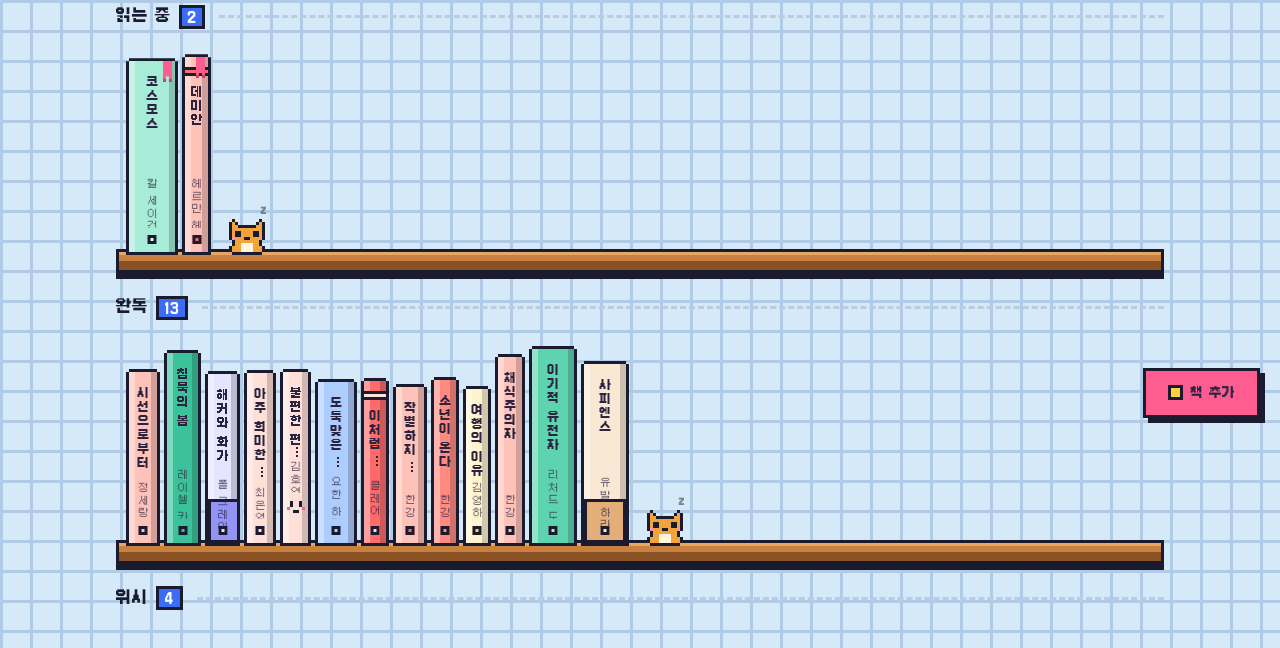
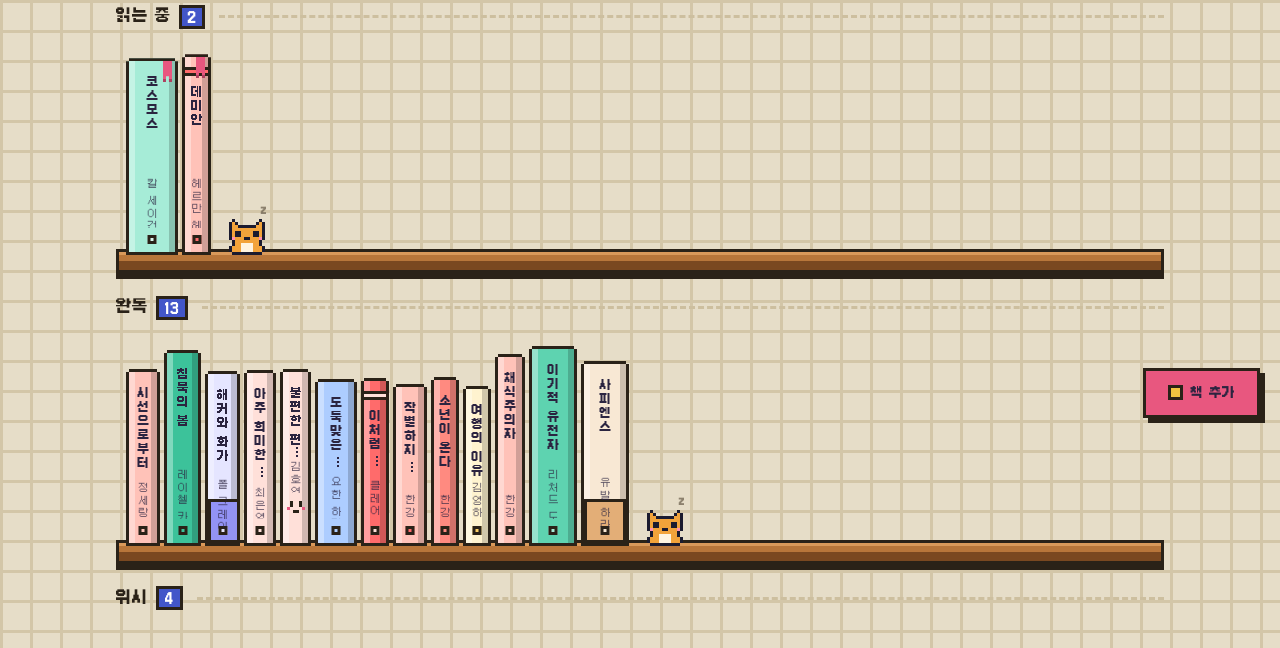
Before and after one commit to hoonyb/bookquest, a plain HTML site: page index.html in a window 1280 px wide. Shown: the part 360-1008 px from the top of the page. Drawn offline with Linux system fonts and the light colour scheme.

Commit message:
Add files via upload

```diff
--- a/index.html
+++ b/index.html
@@ -3,7 +3,7 @@
 <head>
 <meta charset="utf-8">
 <meta name="viewport" content="width=device-width,initial-scale=1,viewport-fit=cover">
-<meta name="theme-color" content="#D6E9F8">
+<meta name="theme-color" content="#E6DDC8">
 <meta name="description" content="책 한 권이 퀘스트 하나 — 위시·읽는 중·완독으로 쌓는 나의 독서 이력">
 <link rel="preload" href="fonts/Galmuri11.woff2" as="font" type="font/woff2" crossorigin>
 <link rel="preload" href="fonts/Galmuri11-Bold.woff2" as="font" type="font/woff2" crossorigin>
@@ -297,11 +297,11 @@ select{border:2.5px solid var(--outline);background:var(--surface);border-radius
 @font-face{font-family:"Galmuri11";src:url(fonts/Galmuri11.woff2) format("woff2");font-display:block}
 @font-face{font-family:"Galmuri11B";src:url(fonts/Galmuri11-Bold.woff2) format("woff2");font-display:block}
 :root{
-  --bg:#D6E9F8; --dot:#AFCBE6; --surface:#FFFFFF; --fg:#1B1B2F; --muted:#56607A; --soft:#B9CCE0;
-  --outline:#1B1B2F; --wood:#C9813F; --wood-hi:#E8A665; --wood-dk:#8A5124;
-  --accent:#3B6CF5; --accent-soft:#D3E0FF; --on-accent:#FFFFFF; --hl:#FFD23F; --pink:#FF5D8F;
-  --k1:#FFD9E5; --k2:#CFEFFF; --k3:#D5F7D2; --k4:#FFF0BF;
-  --heat-0:#DCE6F0; --heat-1:#9FD39A; --heat-2:#4FAE52; --heat-3:#1E6E2E;
+  --bg:#E6DDC8; --dot:#D3C6A8; --surface:#FBF6EA; --fg:#2A2218; --muted:#6E6250; --soft:#CDBF9F;
+  --outline:#2A2218; --wood:#B8763A; --wood-hi:#D9995A; --wood-dk:#7A4820;
+  --accent:#4256C9; --accent-soft:#D9DCF2; --on-accent:#FFFFFF; --hl:#F2C440; --pink:#E8577F;
+  --k1:#F4D6D2; --k2:#D3E0E8; --k3:#D8E8C8; --k4:#F3E2B2;
+  --heat-0:#DDD3BC; --heat-1:#9FD39A; --heat-2:#4FAE52; --heat-3:#1E6E2E;
   --display:"Galmuri11B","Galmuri11",monospace; --body:"Galmuri11",monospace;
 }
 @media (prefers-color-scheme: dark){:root:not([data-theme="light"]){
--- a/sw.js
+++ b/sw.js
@@ -1,5 +1,5 @@
 // 북퀘스트 오프라인 캐시. 앱을 고쳐 올릴 때 VERSION 숫자를 올리면 새 버전으로 바뀝니다.
-const VERSION = 'bookquest-v5';
+const VERSION = 'bookquest-v6';
 const CORE = ['./', './index.html', './manifest.webmanifest', './icon-192.png', './icon-512.png', './fonts/Galmuri11.woff2', './fonts/Galmuri11-Bold.woff2'];
 self.addEventListener('install', e => {
   e.waitUntil(caches.open(VERSION).then(c => c.addAll(CORE)).then(() => self.skipWaiting()));
```
Also changed, not shown: icon-192.png, icon-512.png, manifest.webmanifest.
